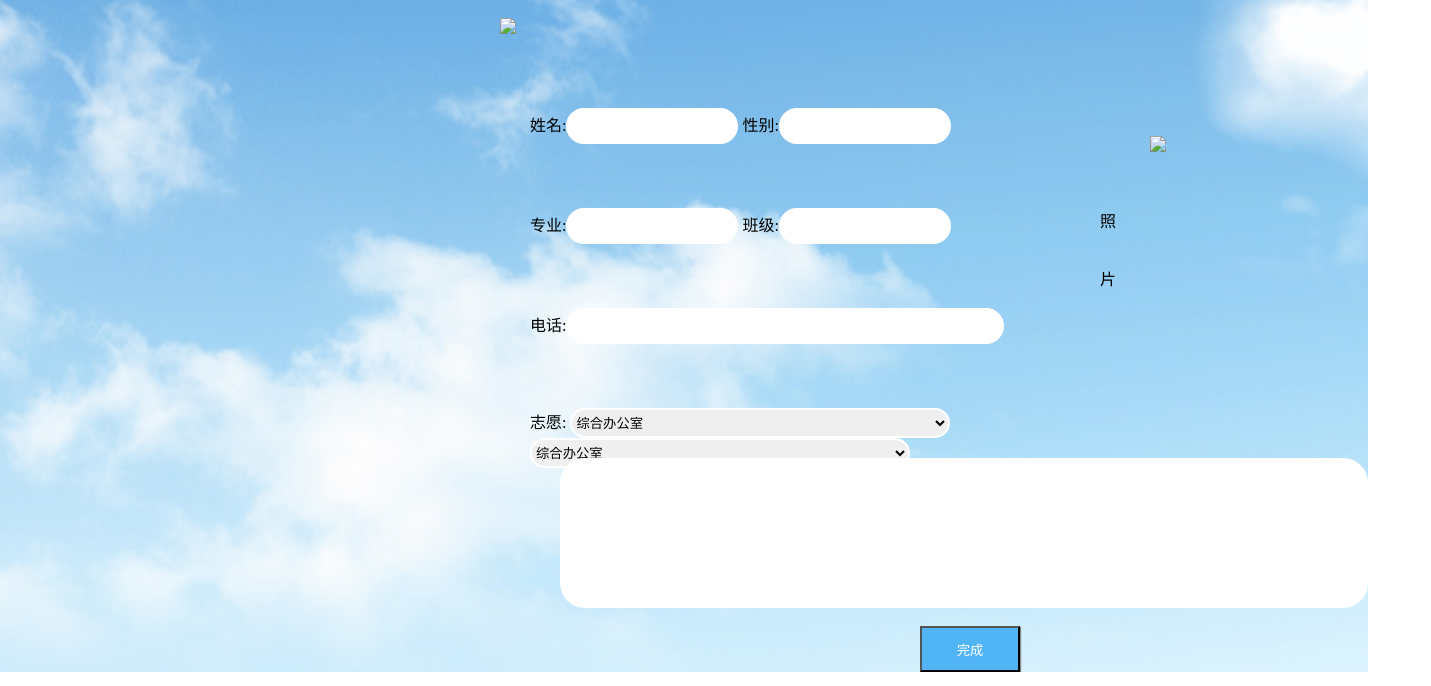
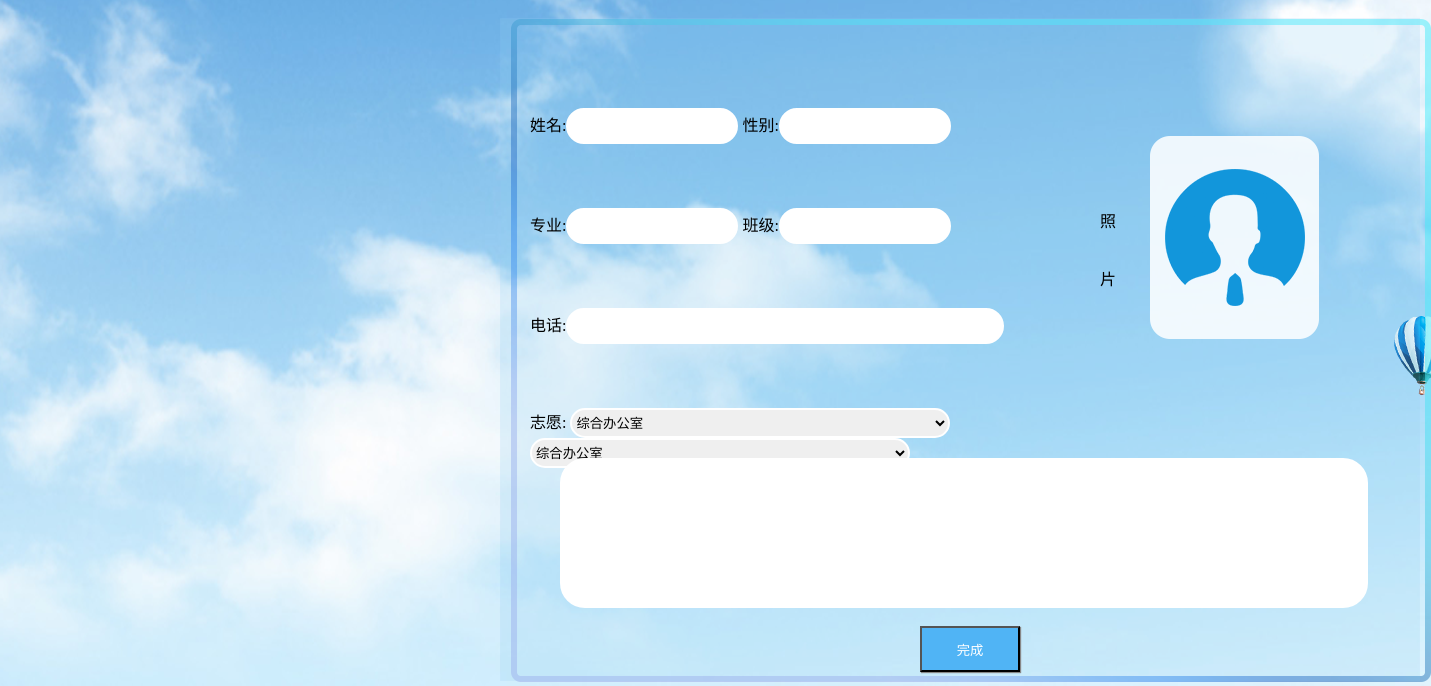
Before and after one commit to Mwm0-0/A-work, a plain HTML site: page index.html in a window 1280 px wide. Shown: the part 184-870 px from the top of the page, 1431 px wide, since content can reach past the window. Drawn offline with Linux system fonts and the light colour scheme.

Commit message:
Update index.html

```diff
--- a/index.html
+++ b/index.html
@@ -12,14 +12,14 @@
 <body>
 <div class="outside-header">清泽心雨报名入口</div>
 <div class="image">
-  <span class="images"><img src="border.png" ></span>
+  <span class="images"><img src="images/border.png" ></span>
   <span class="name">姓名:<input type="text" style="width:164px;height:30px;" /> 性别:<input type="text" style="width:164px;height:30px;" /></span>
   <span class="name-2">专业:<input type="text" style="width:164px;height:30px;" /> 班级:<input type="number" style="width:164px;height:30px;" /></span>
 </div>
 <div class="phot">
   <span class="pho">照</span>
   <span class="to">片</span>
-  <span class="photo"><img src="photo-1.png"></span>
+  <span class="photo"><img src="images/photo-1.png"></span>
 </div>
 <div class="phone-number">
   <span class="phone">电话:<input type="number" style="width:430px;height:30px;" /></span>
```
